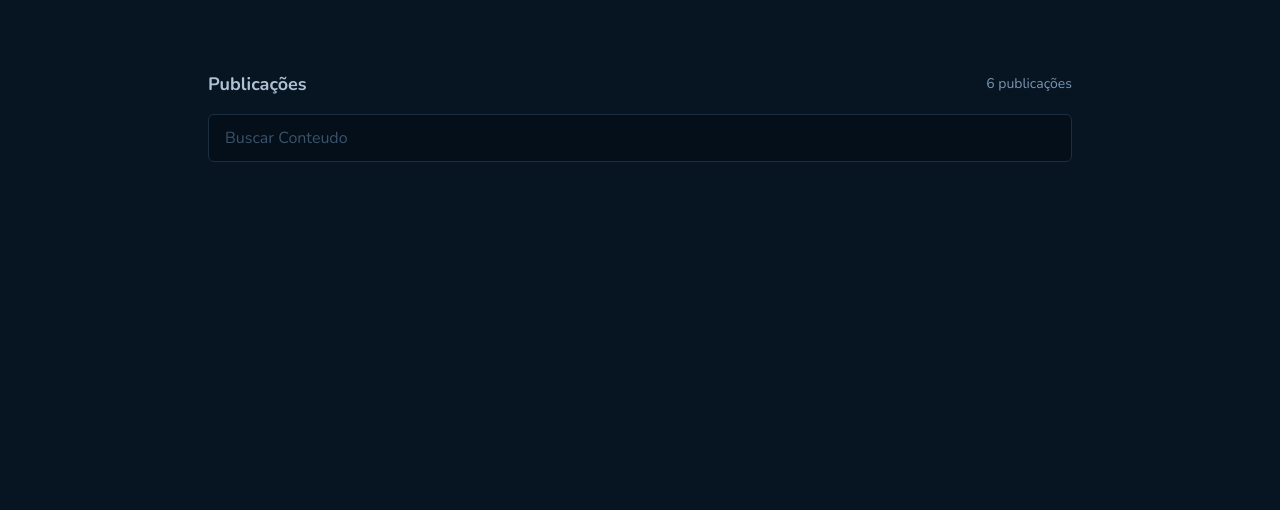
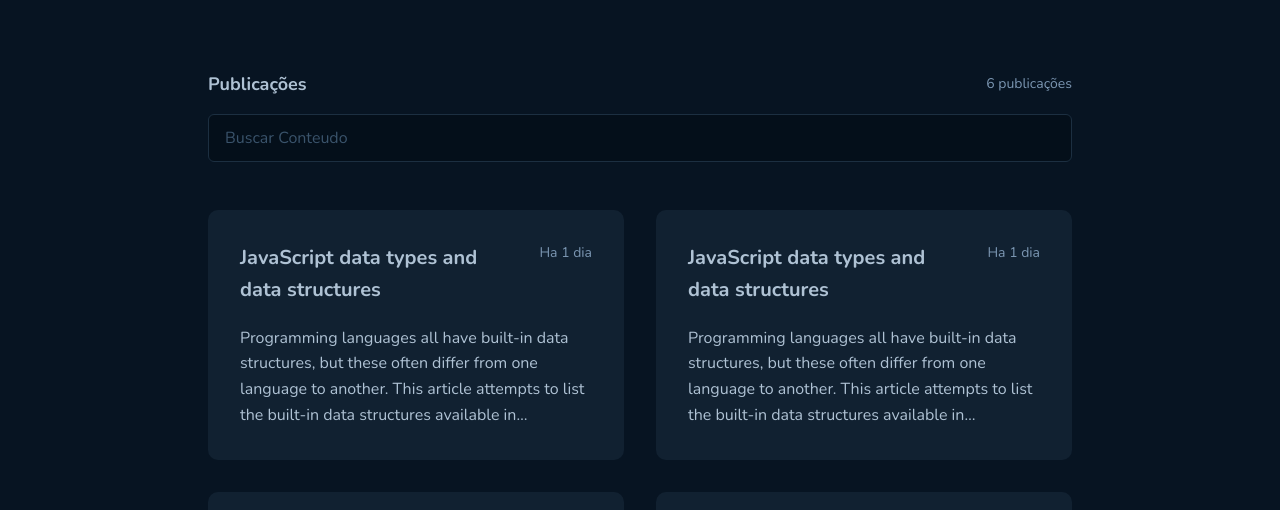
Before and after one commit to wilgnerl/github-blog-app, a React (Vite) app: page / in a window 1280 px wide. Shown: the part 422-932 px from the top of the page. Before the commit the page ends 800 px from the top, so only its background shows below. Built offline with nearby package versions, Linux system fonts and the light colour scheme.

Commit message:
feat: Post Home

```diff
--- /dev/null
+++ b/src/pages/Home/Post/index.tsx
@@ -0,0 +1,27 @@
+import { PostContainer, PostContainerHeader, PostContainerMain } from './styles'
+
+export function Post() {
+  return (
+    <PostContainer>
+      <PostContainerHeader>
+        <h1>JavaScript data types and data structures</h1>
+        <time>Ha 1 dia</time>
+      </PostContainerHeader>
+      <PostContainerMain>
+        <p>
+          Programming languages all have built-in data structures, but these
+          often differ from one language to another. This article attempts to
+          list the built-in data structures available in JavaScript and what
+          properties they have. These can be used to build other data
+          structures. Wherever possible, comparisons with other languages are
+          drawn. Dynamic typing JavaScript is a loosely typed and dynamic
+          language. Variables in JavaScript are not directly associated with any
+          particular value type, and any variable can be assigned (and
+          re-assigned) values of all types: let foo = 42; // foo is now a number
+          foo = &apos;bar&apos; // foo is now a string foo = true; // foo is now
+          a boolean
+        </p>
+      </PostContainerMain>
+    </PostContainer>
+  )
+}
--- /dev/null
+++ b/src/pages/Home/Post/styles.ts
@@ -0,0 +1,41 @@
+import styled from 'styled-components'
+
+export const PostContainer = styled.div`
+  width: 26rem;
+  /* height: 16.25rem; */
+  background-color: ${(props) => props.theme['base-post']};
+  padding: 2rem;
+  border-radius: 10px;
+`
+
+export const PostContainerHeader = styled.header`
+  display: flex;
+  justify-content: space-between;
+  gap: 1rem;
+
+  h1 {
+    flex: 1;
+    font-weight: 700;
+    font-size: 1.25rem;
+    line-height: 2rem;
+  }
+
+  time {
+    line-height: 22.4px;
+    font-weight: 400;
+    font-size: 0.875rem;
+    color: ${(props) => props.theme['base-span']};
+  }
+`
+
+export const PostContainerMain = styled.main`
+  margin-top: 1.25rem;
+  p {
+    overflow: hidden;
+    text-overflow: ellipsis;
+    display: -webkit-box;
+    line-height: 1.6rem;
+    -webkit-box-orient: vertical;
+    -webkit-line-clamp: 4;
+  }
+`
--- a/src/pages/Home/SearchForm/styles.ts
+++ b/src/pages/Home/SearchForm/styles.ts
@@ -2,10 +2,10 @@ import styled from 'styled-components'
 
 export const SearchFormContainer = styled.div`
   width: 54rem;
-  height: 13.25rem;
   display: flex;
   flex-direction: column;
   margin-top: 4.5rem;
+  margin-bottom: 3rem;
 `
 
 export const SearchFormHeader = styled.header`
--- a/src/pages/Home/index.tsx
+++ b/src/pages/Home/index.tsx
@@ -1,12 +1,20 @@
+import { Post } from './Post'
 import { CardProfile } from './CardProfile'
 import { SearchForm } from './SearchForm'
-import { HomeContainer } from './styles'
+import { HomeContainer, PostContainer } from './styles'
 
 export function Home() {
   return (
     <HomeContainer>
       <CardProfile />
       <SearchForm />
+
+      <PostContainer>
+        <Post />
+        <Post />
+        <Post />
+        <Post />
+      </PostContainer>
     </HomeContainer>
   )
 }
--- a/src/pages/Home/styles.ts
+++ b/src/pages/Home/styles.ts
@@ -5,3 +5,11 @@ export const HomeContainer = styled.div`
   flex-direction: column;
   align-items: center;
 `
+
+export const PostContainer = styled.div`
+  width: 54rem;
+  height: 13.25rem;
+  display: flex;
+  flex-wrap: wrap;
+  gap: 2rem;
+`
```
